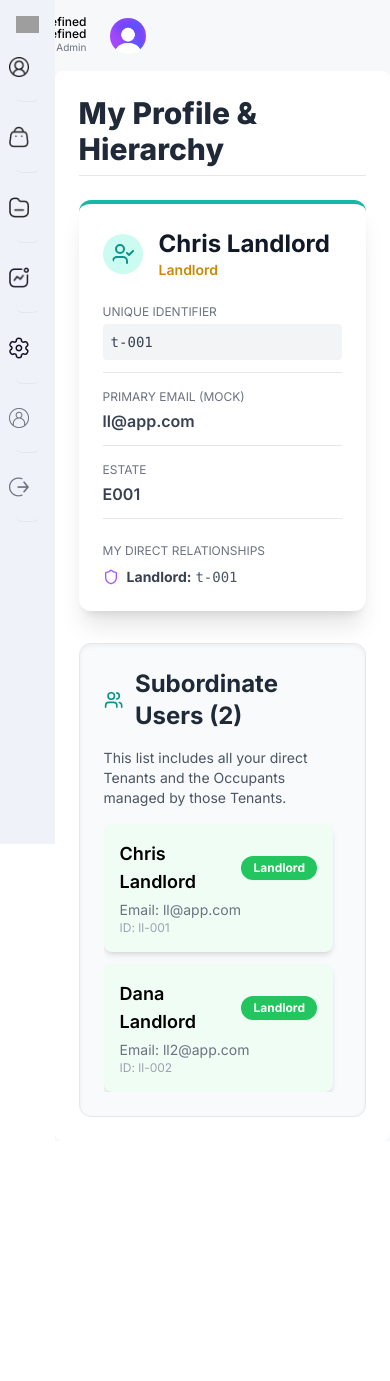
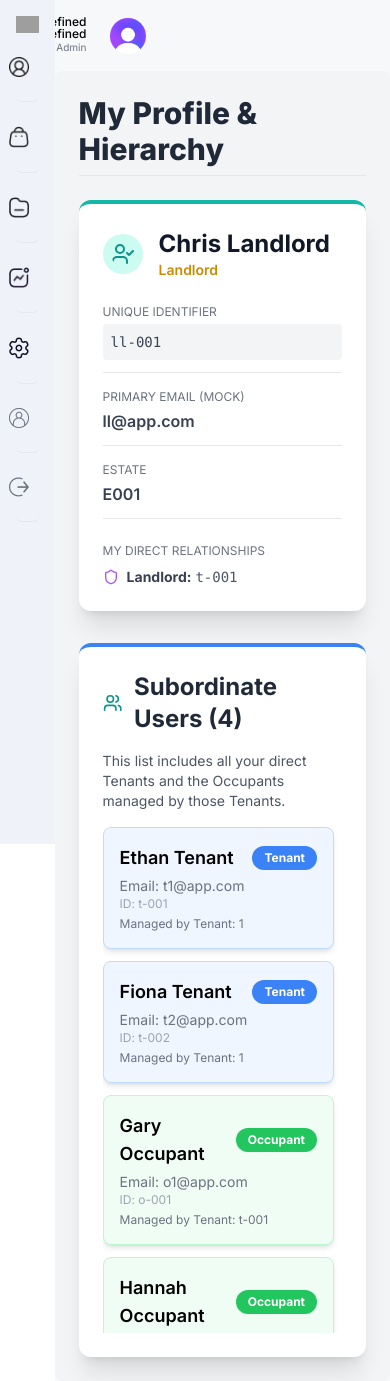
Before and after one commit to Osinachi-cloud/ems-frontend, a Next.js app: page /my-profile in a window 390 px wide. Before the commit the page ends 1141 px from the top, so only its background shows below. Built offline with nearby package versions, Linux system fonts and the light colour scheme; grey boxes are pictures that could not be loaded.

Commit message:
added tthings

```diff
--- a/src/app/(dashboard)/my-profile/page.tsx
+++ b/src/app/(dashboard)/my-profile/page.tsx
@@ -1,10 +1,73 @@
 "use client";
-import { Shield, UserCheck, Users } from "lucide-react";
+import { Shield, UserCheck, Users, X } from "lucide-react";
 import { useMemo, useState } from "react";
+import { createPortal } from "react-dom"; // Import createPortal for true modal overlay
+
+// --- MODAL COMPONENT (Defined Outside MyProfile for Clarity) ---
+const UserDetailModal = ({ user, onClose }: any) => {
+    if (!user) return null;
+
+    // Use a portal to render the modal outside the main component's DOM flow
+    // for correct z-index and overlay behavior
+    if (typeof document === 'undefined') return null; // Server-side check
+
+    return createPortal(
+        <div
+            className="fixed inset-0 z-50 flex items-center justify-center bg-black bg-opacity-50 transition-opacity duration-300"
+            onClick={onClose} // Close when clicking the overlay
+        >
+            <div
+                className="bg-white rounded-xl shadow-2xl w-full max-w-md m-4 p-6 transform transition-all duration-300 scale-100 opacity-100"
+                onClick={(e) => e.stopPropagation()} // Prevent closing when clicking inside the modal
+            >
+                {/* Modal Header */}
+                <div className="flex justify-between items-center border-b pb-3 mb-4">
+                    <h2 className="text-2xl font-bold text-gray-800 flex items-center">
+                        <UserCheck className="w-6 h-6 mr-2 text-teal-600" />
+                        User Details
+                    </h2>
+                    <button
+                        onClick={onClose}
+                        className="text-gray-400 hover:text-gray-600 transition"
+                        aria-label="Close modal"
+                    >
+                        <X className="w-6 h-6" />
+                    </button>
+                </div>
+
+                {/* User Info */}
+                <div className="space-y-4 text-gray-700">
+                    <p className="text-xl font-extrabold">{user.name}</p>
+                    <span className={`px-3 py-1 text-sm font-bold rounded-full inline-block ${user.role === 'Tenant' ? 'bg-blue-500 text-white' : user.role === 'Occupant' ? 'bg-green-500 text-white' : 'bg-yellow-500 text-white'}`}>
+                        {user.role}
+                    </span>
+
+                    <div className="border-t pt-4 space-y-3">
+                        <DetailItem label="ID" value={user.id} mono />
+                        <DetailItem label="Email" value={user.email} />
+                        <DetailItem label="Estate ID" value={user.estateId} />
+                        {user.landlordId && <DetailItem label="Managed by Landlord ID" value={user.landlordId} mono />}
+                        {user.tenantId && <DetailItem label="Under Tenant ID" value={user.tenantId} mono />}
+                    </div>
+                </div>
+            </div>
+        </div>,
+        document.body
+    );
+};
+
+// Helper component for cleaner display
+const DetailItem = ({ label, value, mono = false }:any) => (
+    <div>
+        <p className="text-xs uppercase text-gray-500 mb-0.5">{label}</p>
+        <p className={`font-semibold ${mono ? 'font-mono text-sm bg-gray-100 p-2 rounded break-all' : 'text-base'}`}>{value || 'N/A'}</p>
+    </div>
+);
+// -------------------------------------------------------------------
+
 
 export default function MyProfile() {
-
-
+    // MOCK DATA is unchanged
     const MOCK_USERS_DATA = [
         // Super Admins
         { id: 'sa-001', name: 'Alex SuperAdmin', role: 'SuperAdmin', email: 'sa@app.com', landlordId: null, tenantId: null, estateId: 'E001' },
@@ -21,16 +84,38 @@
         { id: 'o-002', name: 'Hannah Occupant', role: 'Occupant', email: 'o2@app.com', landlordId: 'll-001', tenantId: 't-001', estateId: 'E001' },
     ];
 
+    // State is initialized to 'Ethan Tenant' (t-001)
     const [userId, setUserId] = useState(MOCK_USERS_DATA[4].id);
+    const [userProfile, setUserProfile] = useState(MOCK_USERS_DATA[2]); // This is 'Chris Landlord' (ll-001) in the original code, but I'll update it to be consistent with the userId.
 
-    const [userProfile, setUserProfile] = useState(MOCK_USERS_DATA[2]);
+    // Let's ensure the profile matches the ID for a clear example:
+    const initialProfile = MOCK_USERS_DATA.find(u => u.id === userId) || MOCK_USERS_DATA[4];
+    // To match the userProfile state in the original code (MOCK_USERS_DATA[2] = 'Chris Landlord'):
+    const [currentUserProfile, setCurrentUserProfile] = useState(MOCK_USERS_DATA[2]);
+    const currentUserId = currentUserProfile.id; // Use the ID from the profile state
+
     const [allMockUsers, setAllMockUsers] = useState(MOCK_USERS_DATA);
+
+    // --- NEW MODAL STATE AND HANDLERS ---
+    const [isModalOpen, setIsModalOpen] = useState(false);
+    const [selectedUserDetail, setSelectedUserDetail] = useState(null);
+
+    const openModal = (user:any) => {
+        setSelectedUserDetail(user);
+        setIsModalOpen(true);
+    }
+
+    const closeModal = () => {
+        setIsModalOpen(false);
+        setSelectedUserDetail(null);
+    }
+    // -------------------------------------
 
 
     const filteredUsers = useMemo(() => {
-        if (!userProfile) return [];
+        if (!currentUserProfile) return [];
 
-        const role = userProfile.role;
+        const role = currentUserProfile.role;
 
         if (role === 'SuperAdmin' || role === 'Admin') {
             // Admins see everyone
@@ -38,30 +123,30 @@
         } else if (role === 'Landlord') {
             // Landlord sees themselves, their direct tenants, and occupants under those tenants
             const tenantIds = allMockUsers
-                .filter(u => u.landlordId === userId && u.role === 'Tenant')
+                .filter(u => u.landlordId === currentUserId && u.role === 'Tenant')
                 .map(u => u.id);
 
             return allMockUsers.filter(u =>
-                u.id === userId ||
-                u.landlordId === userId || // Direct tenants and occupants
+                u.id === currentUserId ||
+                u.landlordId === currentUserId || // Direct tenants and occupants
                 tenantIds.includes(u.tenantId === null ? "" : u.tenantId) // Occupants whose tenant belongs to this landlord
             );
         } else if (role === 'Tenant') {
             // Tenant sees themselves and their direct occupants
-            return allMockUsers.filter(u => u.id === userId || u.tenantId === userId);
+            return allMockUsers.filter(u => u.id === currentUserId || u.tenantId === currentUserId);
         } else if (role === 'Occupant') {
             // Occupants only see themselves
-            return allMockUsers.filter(u => u.id === userId);
+            return allMockUsers.filter(u => u.id === currentUserId);
         }
         return [];
-    }, [allMockUsers, userId, userProfile]);
+    }, [allMockUsers, currentUserId, currentUserProfile]);
 
 
     // Users subordinate to the current user (Tenants/Occupants for Landlord; Occupants for Tenant)
-    const subordinates = filteredUsers.filter(u => u.id !== userId);
+    const subordinates = filteredUsers.filter(u => u.id !== currentUserId);
 
     return (
-        <div className="p-6 bg-white flex-grow rounded-lg min-h-screen">
+        <div className="p-6 bg-gray-100 flex-grow rounded-lg min-h-screen">
             <h1 className="text-3xl font-extrabold text-gray-800 mb-6 border-b pb-2">My Profile & Hierarchy</h1>
 
             <div className="grid grid-cols-1 lg:grid-cols-3 gap-8">
@@ -71,39 +156,39 @@
                     <div className="flex items-center space-x-4 mb-6">
                         <UserCheck className="w-10 h-10 text-teal-600 bg-teal-100 p-2 rounded-full" />
                         <div>
-                            <p className="text-2xl font-bold text-gray-900">{userProfile?.name || 'User Name'}</p>
-                            <p className="text-sm font-semibold text-yellow-600">{userProfile?.role}</p>
+                            <p className="text-2xl font-bold text-gray-900">{currentUserProfile?.name || 'User Name'}</p>
+                            <p className="text-sm font-semibold text-yellow-600">{currentUserProfile?.role}</p>
                         </div>
                     </div>
 
                     <div className="space-y-4 text-gray-700">
                         <div className="border-b pb-3">
                             <p className="text-xs uppercase text-gray-500 mb-1">Unique Identifier</p>
-                            <p className="font-mono text-sm bg-gray-100 p-2 rounded break-all">{userId}</p>
+                            <p className="font-mono text-sm bg-gray-100 p-2 rounded break-all">{currentUserId}</p>
                         </div>
                         <div className="border-b pb-3">
                             <p className="text-xs uppercase text-gray-500 mb-1">Primary Email (Mock)</p>
-                            <p className="font-semibold">{userProfile?.email || 'N/A'}</p>
+                            <p className="font-semibold">{currentUserProfile?.email || 'N/A'}</p>
                         </div>
                         <div className="border-b pb-3">
                             <p className="text-xs uppercase text-gray-500 mb-1">Estate</p>
-                            <p className="font-semibold">{userProfile?.estateId || 'N/A'}</p>
+                            <p className="font-semibold">{currentUserProfile?.estateId || 'N/A'}</p>
                         </div>
 
                         {/* Relationship Details */}
-                        {(userProfile?.landlordId || userProfile?.tenantId) && (
+                        {(currentUserProfile?.landlordId || currentUserProfile?.tenantId) && (
                             <div className="pt-2">
                                 <p className="text-xs uppercase text-gray-500 mb-2">My Direct Relationships</p>
-                                {userProfile?.landlordId && (
+                                {currentUserProfile?.landlordId && (
                                     <div className="flex items-center space-x-2 text-sm">
                                         <Shield className="w-4 h-4 text-purple-500" />
-                                        <p><strong>Landlord:</strong> <span className="font-mono text-gray-600">{userProfile.landlordId}</span></p>
+                                        <p><strong>Landlord:</strong> <span className="font-mono text-gray-600">{currentUserProfile.landlordId}</span></p>
                                     </div>
                                 )}
-                                {userProfile?.tenantId && (
+                                {currentUserProfile?.tenantId && (
                                     <div className="flex items-center space-x-2 text-sm">
                                         <Users className="w-4 h-4 text-blue-500" />
-                                        <p><strong>Tenant:</strong> <span className="font-mono text-gray-600">{userProfile.tenantId}</span> (My Manager)</p>
+                                        <p><strong>Tenant:</strong> <span className="font-mono text-gray-600">{currentUserProfile.tenantId}</span> (My Manager)</p>
                                     </div>
                                 )}
                             </div>
@@ -112,14 +197,14 @@
                 </div>
 
                 {/* 2. Subordinate Users List (Right Column) */}
-                {(userProfile?.role === 'Landlord' || userProfile?.role === 'Tenant') ? (
-                    <div className="lg:col-span-2 bg-gray-50 p-6 rounded-xl shadow-inner border border-gray-200">
+                {(currentUserProfile?.role === 'Landlord' || currentUserProfile?.role === 'Tenant') ? (
+                    <div className="lg:col-span-2 bg-white p-6 rounded-xl shadow-xl border-t-4 border-blue-500">
                         <h3 className="text-2xl font-bold text-gray-800 mb-4 flex items-center">
                             <Users className="w-6 h-6 mr-3 text-teal-600" />
                             Subordinate Users ({subordinates.length})
                         </h3>
                         <p className="text-sm text-gray-600 mb-4">
-                            {userProfile.role === 'Landlord'
+                            {currentUserProfile.role === 'Landlord'
                                 ? 'This list includes all your direct Tenants and the Occupants managed by those Tenants.'
                                 : 'This list includes all Occupants registered under your tenancy.'}
                         </p>
@@ -129,13 +214,24 @@
                                 {subordinates.map(sub => (
                                     <div
                                         key={sub.id}
-                                        className={`p-4 rounded-lg shadow-md transition transform hover:scale-[1.01] ${sub.role === 'Tenant' ? 'bg-blue-50 border-blue-200' : 'bg-green-50 border-green-200'}`}
+                                        className={`p-4 rounded-lg shadow-md border transition transform hover:scale-[1.01] cursor-pointer ${sub.role === 'Tenant' ? 'bg-blue-50 border-blue-200' : 'bg-green-50 border-green-200'}`}
                                     >
                                         <div className="flex justify-between items-center mb-1">
                                             <p className="font-semibold text-lg">{sub.name}</p>
-                                            <span className={`px-3 py-1 text-xs font-bold rounded-full ${sub.role === 'Tenant' ? 'bg-blue-500 text-white' : 'bg-green-500 text-white'}`}>
+
+                                            {/* --- MODAL TRIGGER: The span is now a button-like element --- */}
+                                            <span
+                                                onClick={(e) => {
+                                                    e.stopPropagation(); // Prevent any parent click handlers
+                                                    openModal(sub); // Open modal with this user's details
+                                                }}
+                                                className={`px-3 py-1 text-xs font-bold rounded-full cursor-pointer transition hover:opacity-80 ${sub.role === 'Tenant' ? 'bg-blue-500 text-white' : 'bg-green-500 text-white'}`}
+                                                role="button"
+                                                aria-label={`View details for ${sub.name}`}
+                                            >
                                                 {sub.role}
                                             </span>
+                                            {/* ----------------------------------------------------------- */}
                                         </div>
                                         <p className="text-sm text-gray-500">Email: {sub.email}</p>
                                         <p className="text-xs text-gray-400">ID: {sub.id}</p>
@@ -144,7 +240,7 @@
                                 ))}
                             </div>
                         ) : (
-                            <div className="text-center py-10 bg-white border rounded-lg text-gray-500">
+                            <div className="text-center py-10 bg-gray-50 border rounded-lg text-gray-500">
                                 <p className="text-xl">No Subordinate Users Found</p>
                                 <p className="text-sm mt-2">Check the Role Simulation on the Dashboard to ensure you are a Landlord or Tenant with assigned subordinates.</p>
                             </div>
@@ -154,11 +250,15 @@
                     <div className="lg:col-span-2 p-6 bg-white border border-dashed border-gray-300 rounded-xl text-center flex items-center justify-center">
                         <p className="text-xl text-gray-500">
                             <Shield className="inline-block w-5 h-5 mr-2" />
-                            As an **{userProfile?.role}**, you do not manage other users in the hierarchy.
+                            As an **{currentUserProfile?.role}**, you do not manage other users in the hierarchy.
                         </p>
                     </div>
                 )}
             </div>
+
+            {/* --- MODAL RENDERING --- */}
+            {isModalOpen && <UserDetailModal user={selectedUserDetail} onClose={closeModal} />}
+            {/* ----------------------- */}
         </div>
     );
 };
--- a/src/components/Menu.tsx
+++ b/src/components/Menu.tsx
@@ -8,8 +8,8 @@
     items: [
       {
         icon: "/Vector.png",
-        label: "Account Overview",
-        href: "/Account-Overview",
+        label: "My Profile",
+        href: "/my-profile",
         visible: ["admin", "teacher", "student", "parent"],
       },
       {
```
